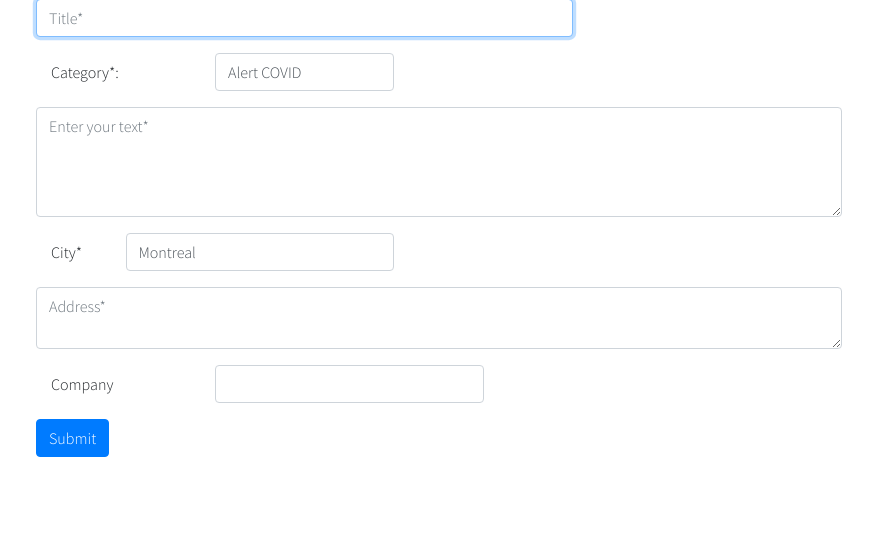
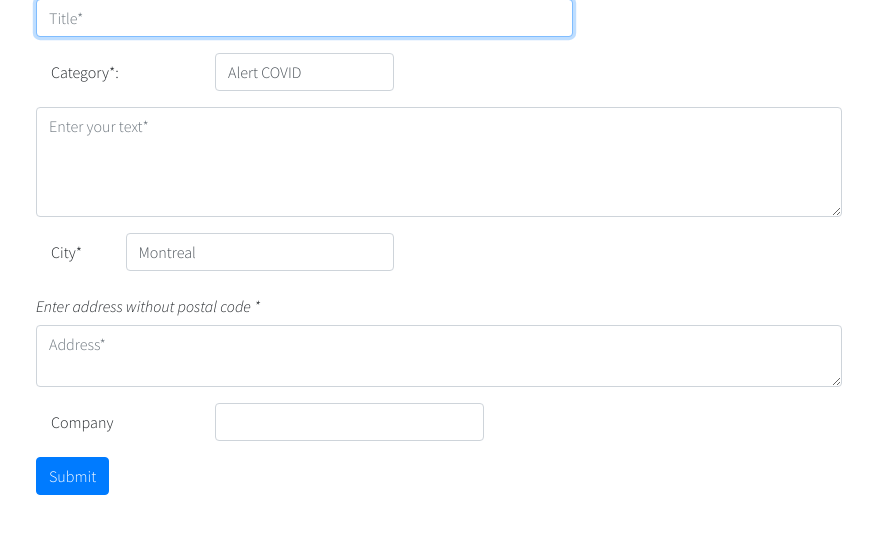
Before and after one commit to ddword/city-messanger, a Flask app: page /add in a window 1280 px wide. Shown: the part 171-705 px from the top of the page, without its empty margins (67-940 px from the left). Run offline with Flask 2, Linux system fonts and the light colour scheme; a user stored in the database is signed in; some libraries are stand-ins or nearby versions.

Commit message:
fix logic in claims, add form, register and login

```diff
--- a/application.py
+++ b/application.py
@@ -91,6 +91,8 @@ def add():
             return apology("you should fill all required* fields of form", 401)
 
         gps = get_GPS(request.form.get("city"), request.form.get("address"))
+        if not gps:
+            return apology("The address doesn't exist", 403)
 
         with sqlite3.connect('claims.db') as conn:
             latitude = gps.get('lat')
@@ -144,11 +146,11 @@ def login():
             return apology("must provide password", 402)
         '''Todo: rewrite it with set_id'''
         # Query database for username
-        db.execute("SELECT * FROM users WHERE username = :username", {"username":request.form.get("username")})
+        db.execute("SELECT * FROM users WHERE username = :username", {"username": request.form.get("username")})
         # rows = db.fetchall() #[(1, 'Fred', 'pbkdf2:sha256:150000$T7JKIKJn$076d0cb229398ad3c5340b858aaea6a636c41e6ca85359a046f83489d6eb386c')]
         rows = db.fetchone()
-
-        print(f'ROWS {rows[2]}{len(rows)}')
+        if not rows:
+            return apology("error, this user doesn't exist", 404)
         # Ensure username exists and password is correct, use count() instead len() to define length for sqlite3.Cursor object
         if len(rows) == 0 or not check_password_hash(rows[2], request.form.get("password")):
             return apology("invalid username and/or password", 403)
--- a/helpers.py
+++ b/helpers.py
@@ -54,11 +54,16 @@ def get_GPS(city, address):
     # Parse response
     try:
         res = response.json()
+        # print(f'GPS coordinates{res}')
+
+        if not res:
+            return 0
         return {
             "lat": res[0].get('lat'),
             "lon": res[0].get('lon'),
             "address": res[0].get('display_name'),
         }
+
     except (KeyError, TypeError, ValueError):
         return None
 
--- a/templates/add.html
+++ b/templates/add.html
@@ -14,7 +14,7 @@
         </div>
         <div class="form-group row">
             <label for="category" class="col-sm-2 col-form-label text-left">Category*:</label>
-            <select autocomplete="off" autofocus class="form-control col-sm-2" id="category" name="category" onchange="onChange()">
+            <select autocomplete="off" autofocus class="form-control col-sm-2" id="category" name="category" onchange="onChange(value)">
                 {% for option in options %}
                     <option>{{option}}</option>
                 {% endfor %}
@@ -27,8 +27,11 @@
             <label for="city" class="col-sm-1 col-form-label text-left">City*</label>
             <input class="form-control col-sm-3" id="city" name="city" value="Montreal">
         </div>
+        <div class="row">
+            <span class="col-form-label"><i>Enter address without postal code *</i></span>
+        </div>
         <div class="form-group row">
-            <textarea class="form-control col-sm-9" id="address" name="address" placeholder="Address*" type="text" rows="2"></textarea>
+            <textarea autocomplete="off" class="form-control col-sm-9" id="address" name="address" placeholder="Address*" type="text" rows="2"></textarea>
         </div>
         <div class="form-group row">
             <label for="city" class="col-sm-2 col-form-label text-left">Company</label>
@@ -45,4 +48,9 @@
             <button class="btn btn-primary" type="submit">Submit</button>
         </div>
     </form>
+    <script>
+        function onChange(value) {
+        console.log('Value', value)
+        }
+    </script>
 {% endblock %}
```
Also changed, not shown: templates/register.html (+5 -5 lines), claims.db.
